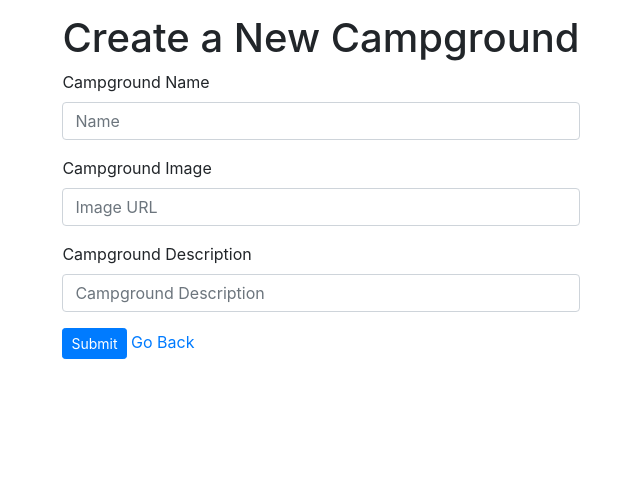
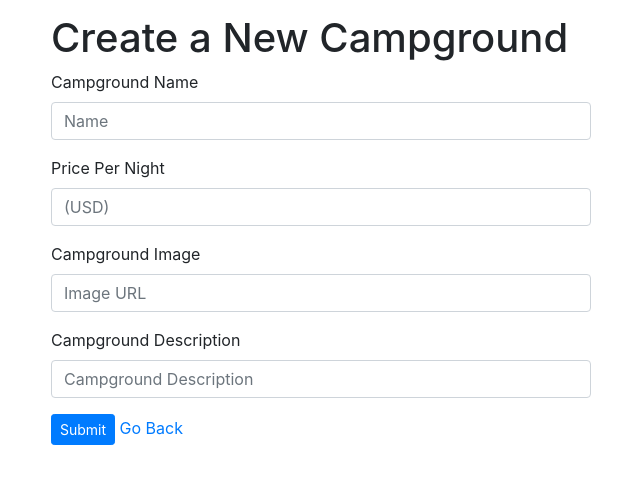
Before and after one commit to joshmakar/yelp-camp, a Node server app: template views/campgrounds/new.ejs in a window 1280 px wide. Shown: the part 56-540 px from the top of the page, without its empty margins (319-959 px from the left). Run offline with Node 20, Linux system fonts and the light colour scheme; the template is opened without the code that fills it, so the values that code supplies are empty; some libraries are stand-ins or nearby versions.

Commit message:
Added price functionality

```diff
--- a/views/campgrounds/new.ejs
+++ b/views/campgrounds/new.ejs
@@ -2,12 +2,16 @@
 
 <div class="container">
   <div class="row justify-content-center">
-    <div class="col-auto">
+    <div class="col-12 col-lg-6">
       <h1>Create a New Campground</h1>
       <form action="/campgrounds" method="POST">
         <div class="form-group">
           <label for="campground_name">Campground Name</label>
           <input id="campground_name" class="form-control" name="campground[name]" type="text" placeholder="Name" required>
+        </div>
+        <div class="form-group">
+          <label for="campground_price">Price Per Night</label>
+          <input id="campground_price" class="form-control" name="campground[price]" type="number" min="0.00" step="0.01" placeholder="(USD)" required>
         </div>
         <div class="form-group">
           <label for="campground_img">Campground Image</label>
```
